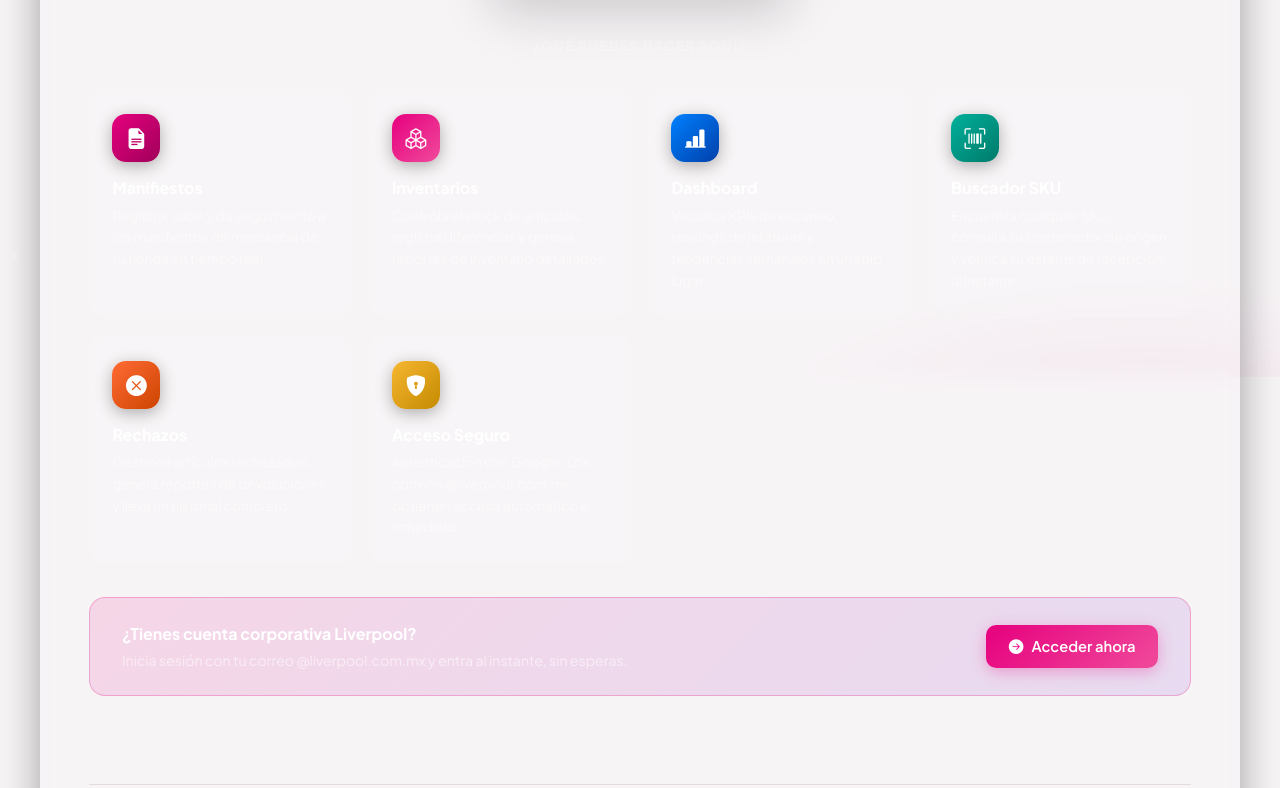
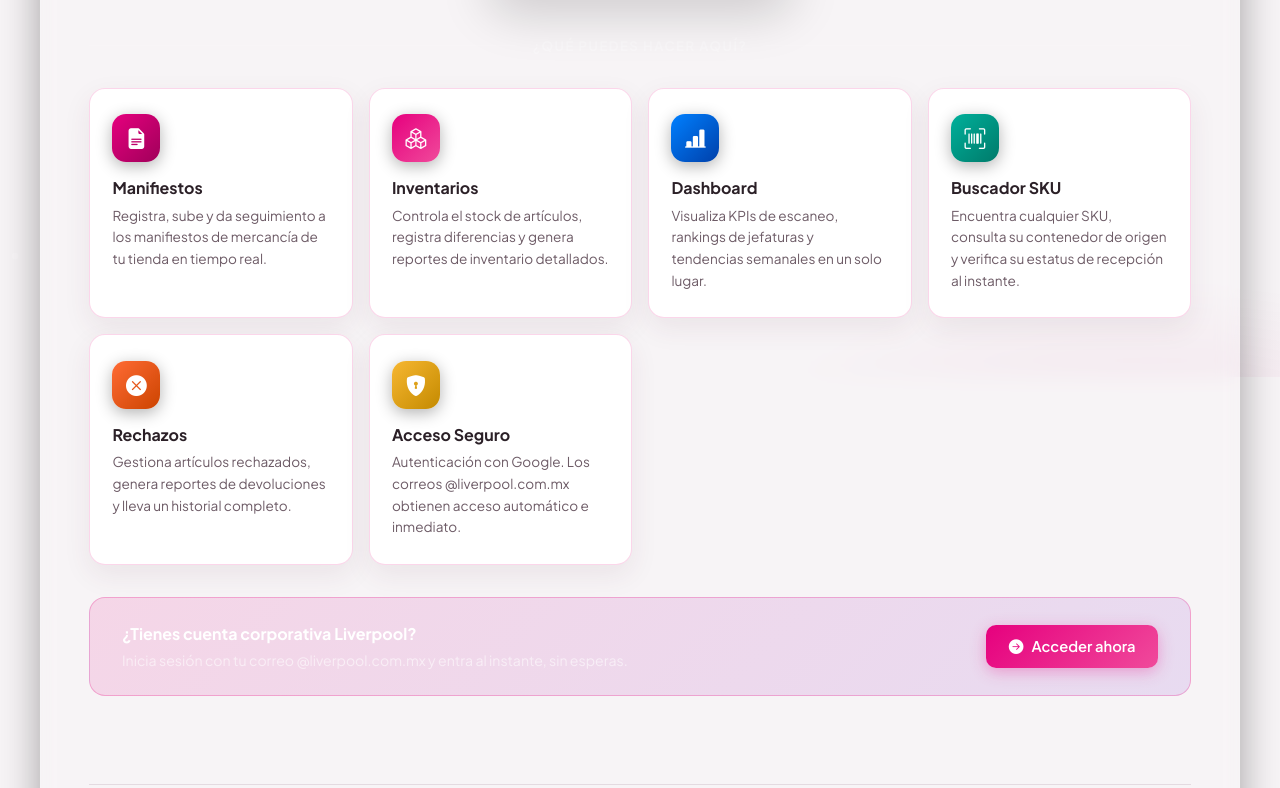
Before and after one commit to ImanolSilva/SistemaIntegralLogistica, a plain HTML site: page index.html in a window 1280 px wide. Shown: the part 423-1211 px from the top of the page. Drawn offline with nearby package versions, Linux system fonts and the light colour scheme; some packages are replaced by stand-ins of ours; no server answers; a script that the page names is missing.

Commit message:
Corrige contraste visual de inicio

```diff
--- a/shared.css
+++ b/shared.css
@@ -139,6 +139,33 @@ body > * { position: relative; z-index: 1; }
     width: min(1200px, calc(100% - 2rem));
     margin: 1.5rem auto !important;
 }
+
+/* Contraste de Inicio: las reglas antiguas usaban blanco sobre fondo claro. */
+.ui-unificado .hero-content h1,
+.ui-unificado .hero-content .lead,
+.ui-unificado .quick-access-section h2,
+.ui-unificado #ephemeris-card .ephemeris-title,
+.ui-unificado #ephemeris-card .ephemeris-text,
+.ui-unificado .quick-access-card h3,
+.ui-unificado .quick-access-card p,
+.ui-unificado .feature-card h4,
+.ui-unificado .feature-card p {
+    color: #2B2027 !important;
+}
+.ui-unificado .hero-content h1 span,
+.ui-unificado .welcome-user-name { color: #E6007E !important; }
+.ui-unificado #ephemeris-card,
+.ui-unificado .quick-access-card,
+.ui-unificado .feature-card {
+    background: #FFFFFF !important;
+    border: 1px solid rgba(230,0,126,.16) !important;
+    box-shadow: 0 10px 28px rgba(91,35,69,.08) !important;
+}
+.ui-unificado #ephemeris-card .ephemeris-text,
+.ui-unificado .quick-access-card p,
+.ui-unificado .feature-card p { color: #6D5B66 !important; }
+.ui-unificado .quick-access-section hr,
+.ui-unificado .section-divider { border-color: rgba(91,35,69,.14) !important; }
 
 /* ── HEADER ── */
 .app-header {
```
